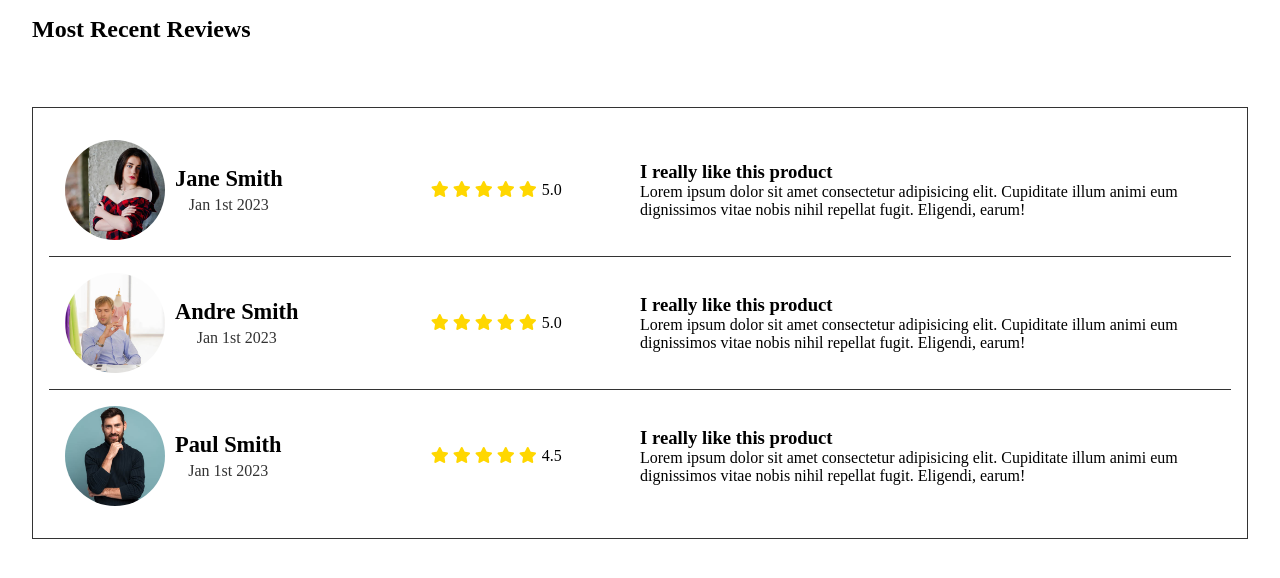
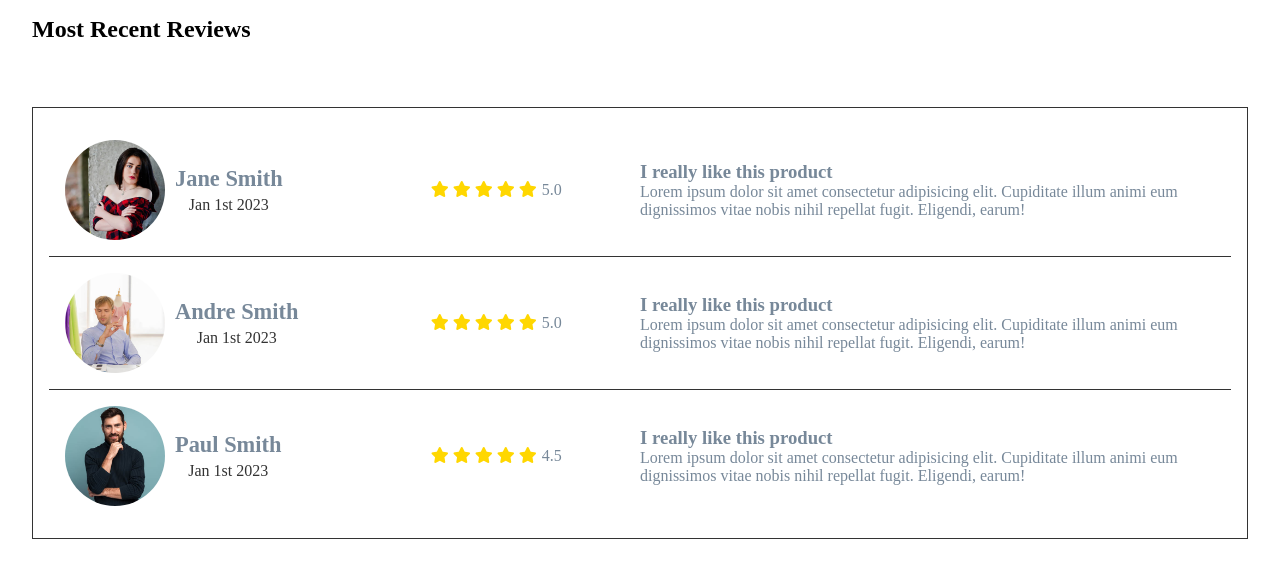
Before and after one commit to Luskydr/pluralCode-reviews-assignment, a plain HTML site: page Assignment/index.html in a window 1280 px wide. Drawn offline with Linux system fonts and the light colour scheme.

```diff
--- a/Assignment/styles.css
+++ b/Assignment/styles.css
@@ -11,6 +11,7 @@ h2 {
 
 .box {
   border: 1px solid #333;
+  color: lightslategray;
   padding: 1rem;
   margin-top: 2rem;
   margin: 3rem 2rem;
```
